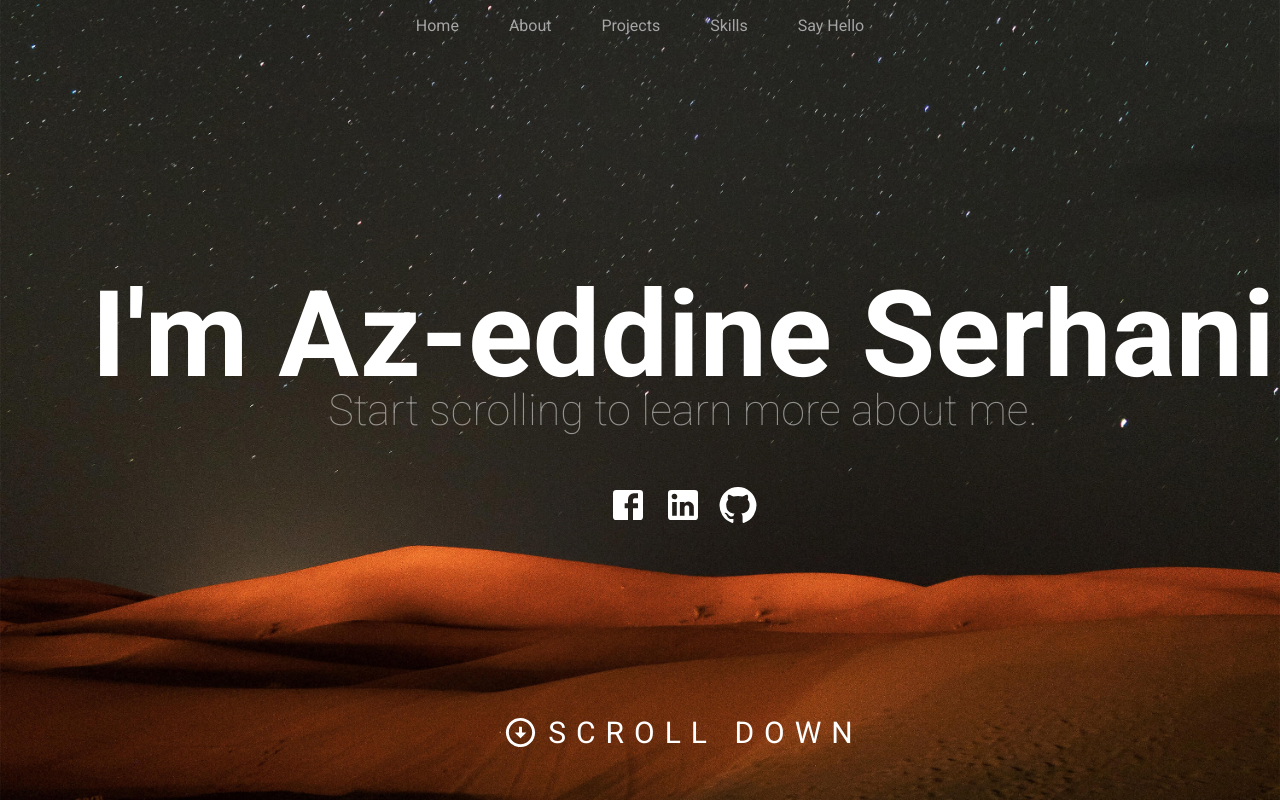
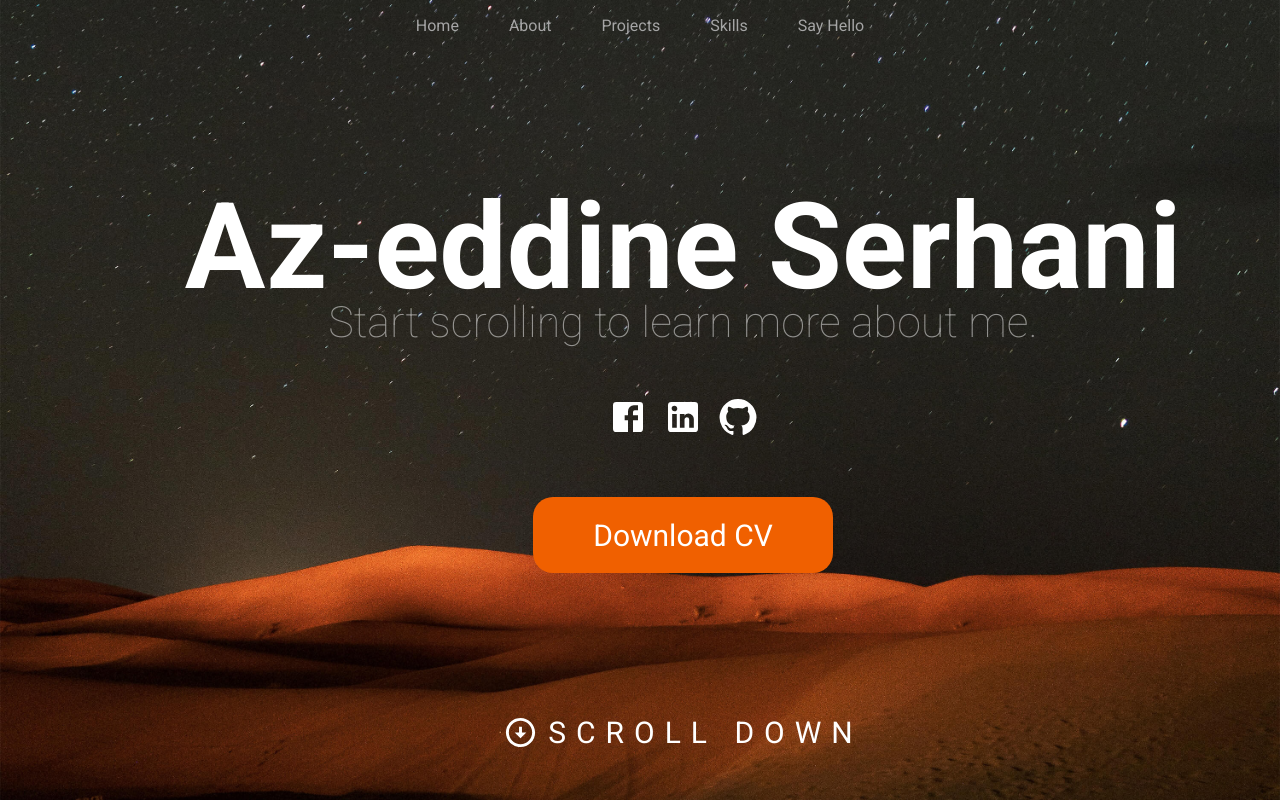
Before and after one commit to azdinserhani/My-portfolio, a React (Vite) app: page / in a window 1280 px wide. Shown: the part 50-850 px from the top of the page. Built offline with nearby package versions, Linux system fonts and the light colour scheme.

Commit message:
adding download cv Button

```diff
--- a/src/Hero/Hero.jsx
+++ b/src/Hero/Hero.jsx
@@ -30,7 +30,7 @@ const Hero = () => {
         animate={"animate"}
       >
         <motion.h1 variants={variant} initial={"initial"} animate={"animate"}>
-          I'm Az-eddine Serhani
+          Az-eddine Serhani
         </motion.h1>
         <p>Start scrolling to learn more about me.</p>
         <div className="social">
@@ -42,6 +42,16 @@ const Hero = () => {
           </a>
           <a href="https://github.com/azdinserhani">
             <GitHubIcon fontSize="inherit" />
+          </a>
+        </div>
+        <div>
+          <a
+            href="../../public/myCv.pdf"
+            download="Az-eddine_Serhani_CV.pdf"
+            target="_blank"
+            rel="noopener noreferrer"
+          >
+            <button>Download CV</button>
           </a>
         </div>
         <div className="scroll">
--- a/src/Hero/Hero.scss
+++ b/src/Hero/Hero.scss
@@ -48,6 +48,18 @@
         }
       }
     }
+     button {
+      margin: 50px;
+          background-color: #f06000;
+          border-radius: 20px;
+          font-size: 30px;
+          color: white;
+          height: 76px;
+          width: 300px;
+          outline: none;
+          border: none;
+          cursor: pointer;
+        }
     .scroll {
       font-size: 30px;
       position: absolute;
```
Also changed, not shown: 1 other file (tests, documents, lock files or other folders).
